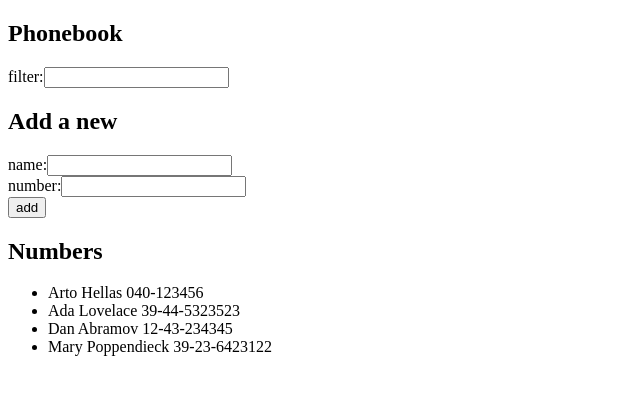
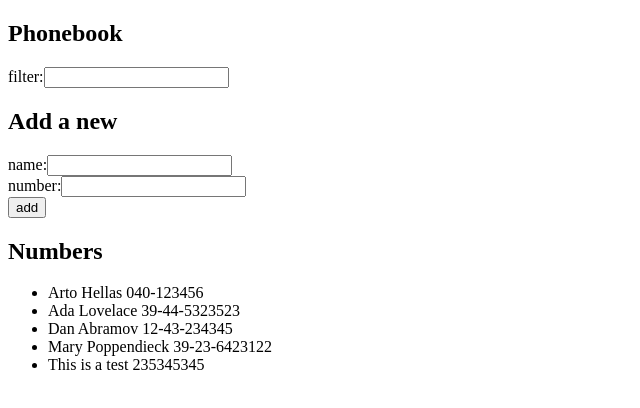
Before and after one commit to ooepi/Fullstack-Open-2022, a React (Create React App) app in the folder part2/puhelinluettelo/: page / in a window 1280 px wide. Shown: the top 408 px of the page, without its empty margins (0-640 px from the left). Built offline with nearby package versions, Linux system fonts and the light colour scheme; data requests are answered from the project's data file.

Commit message:
Puhelinluettelo step 7 and 8 done

```diff
--- a/part2/puhelinluettelo/db.json
+++ b/part2/puhelinluettelo/db.json
@@ -1,5 +1,5 @@
 {
-    "persons":[
+  "persons": [
     {
       "name": "Arto Hellas",
       "number": "040-123456",
@@ -19,6 +19,11 @@
       "name": "Mary Poppendieck",
       "number": "39-23-6423122",
       "id": 4
+    },
+    {
+      "name": "This is a test",
+      "number": "235345345",
+      "id": 5
     }
   ]
 }
--- a/part2/puhelinluettelo/src/App.js
+++ b/part2/puhelinluettelo/src/App.js
@@ -2,6 +2,7 @@
 import Person from './components/Person'
 import Filter from './components/Filter'
 import PersonForm from './components/PersonForm'
+import personService from './services/persons'
 import axios from 'axios'
 
 const App = () => {
@@ -40,10 +41,14 @@
       id: persons.length + 1
     }
 
-    setPersons(persons.concat(personObject))
-    setNewName('')
-    setNewNumber('')
-  }
+    personService
+      .create(personObject)
+      .then(returnedPerson => {
+        setPersons(persons.concat(returnedPerson))
+        setNewName('')
+        setNewNumber('')
+      })
+    }
 
   const handleNameChange = (event) => {
     setNewName(event.target.value)
--- /dev/null
+++ b/part2/puhelinluettelo/src/services/persons.js
@@ -0,0 +1,19 @@
+import axios from 'axios'
+const baseUrl = 'http://localhost:3001/persons'
+
+const getAll = () => {
+    const request = axios.get(baseUrl)
+    return request.then(response => response.data)
+}
+
+const create = newObject => {
+    const request = axios.post(baseUrl, newObject)
+    return request.then(response => response.data)
+}
+
+const update = (id, newObject) => {
+    const request = axios.put(`${baseUrl}/${id}`, newObject)
+    return request.then(response => response.data)
+}
+
+export default { getAll, create, update }
```
Lines whose indentation alone changed are shown as unchanged.
